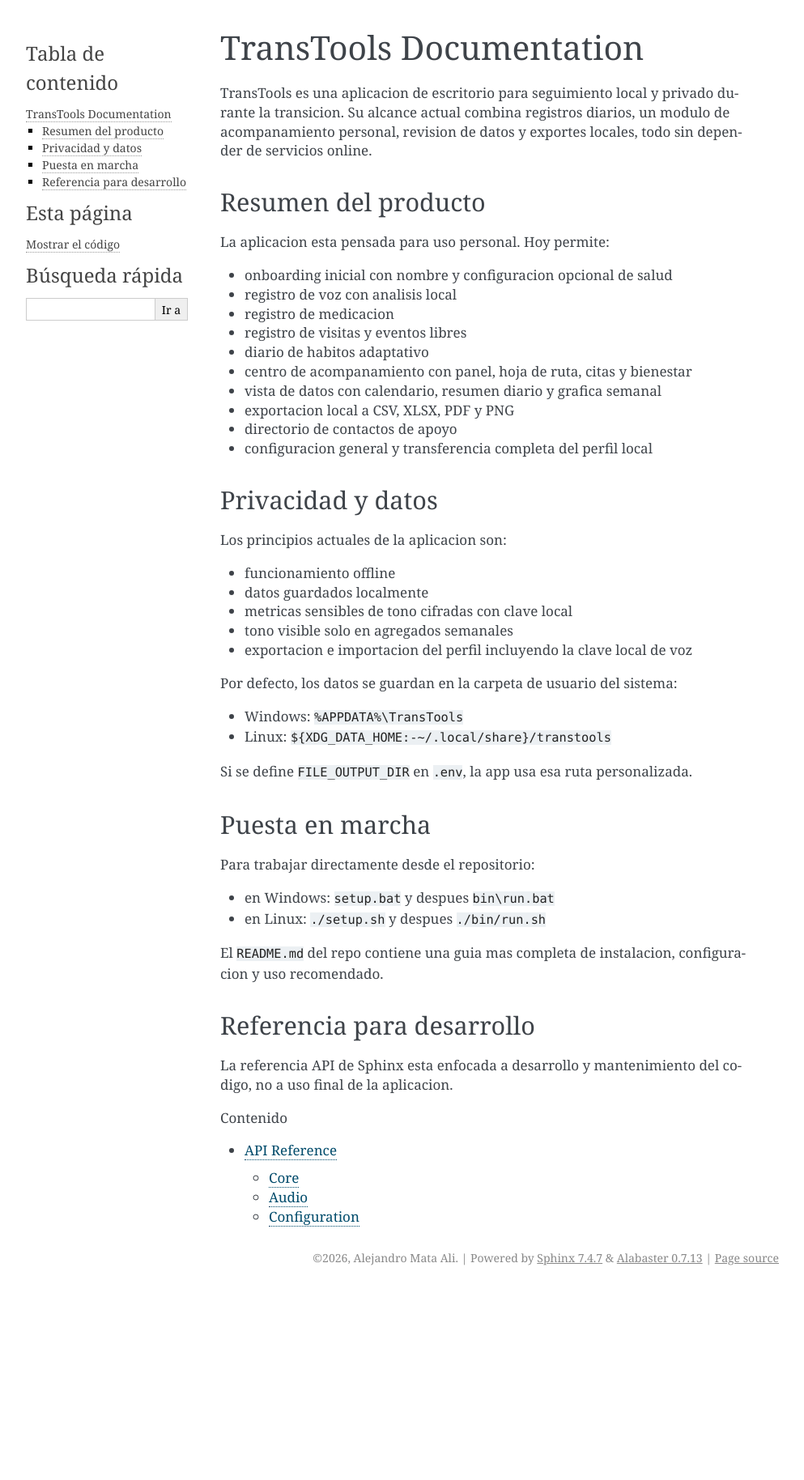
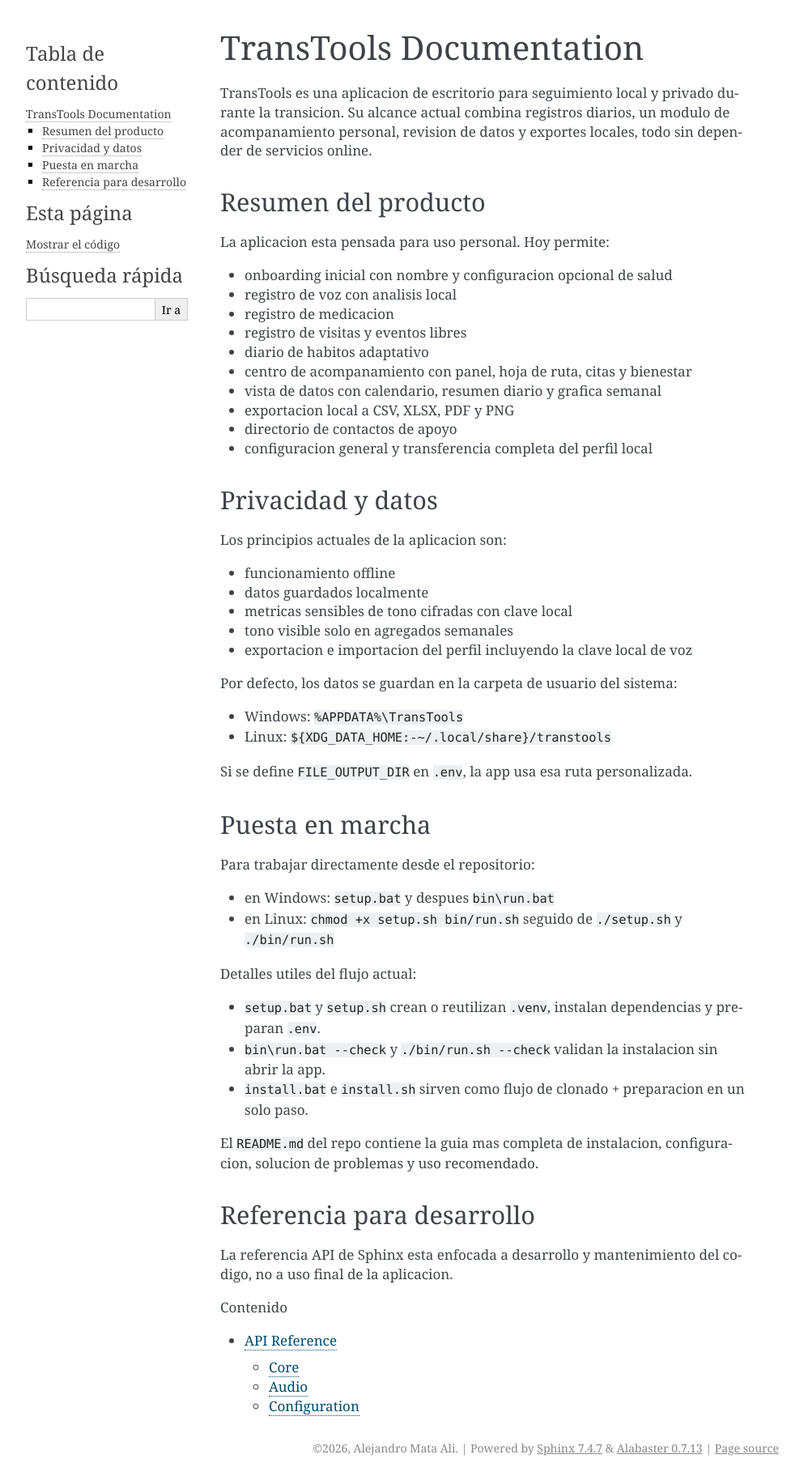
Before and after one commit to DOKOS-TAYOS/TransTools, a Sphinx documentation site: the page built from docs/index.rst, in a window 1280 px wide. Shown: the whole page at 81% size, without its empty margins (148-1141 px from the left). Built offline with Sphinx 7.4.7, drawn with Linux system fonts in a browser that asks for light colours; before the commit the page ends 1593 px from its top, so only the background shows below that.

Commit message:
Update installation documentation

```diff
--- a/docs/index.rst
+++ b/docs/index.rst
@@ -43,9 +43,15 @@
 Para trabajar directamente desde el repositorio:
 
 - en Windows: ``setup.bat`` y despues ``bin\run.bat``
-- en Linux: ``./setup.sh`` y despues ``./bin/run.sh``
+- en Linux: ``chmod +x setup.sh bin/run.sh`` seguido de ``./setup.sh`` y ``./bin/run.sh``
 
-El ``README.md`` del repo contiene una guia mas completa de instalacion, configuracion y uso recomendado.
+Detalles utiles del flujo actual:
+
+- ``setup.bat`` y ``setup.sh`` crean o reutilizan ``.venv``, instalan dependencias y preparan ``.env``.
+- ``bin\run.bat --check`` y ``./bin/run.sh --check`` validan la instalacion sin abrir la app.
+- ``install.bat`` e ``install.sh`` sirven como flujo de clonado + preparacion en un solo paso.
+
+El ``README.md`` del repo contiene la guia mas completa de instalacion, configuracion, solucion de problemas y uso recomendado.
 
 Referencia para desarrollo
 --------------------------
```
Also changed, not shown: CHANGELOG.md (+1 -0 lines).
